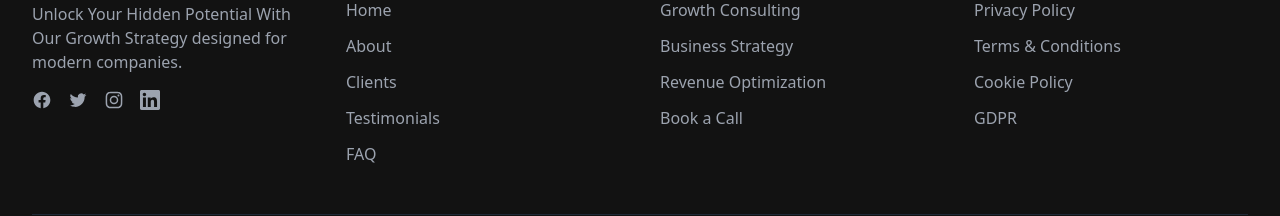
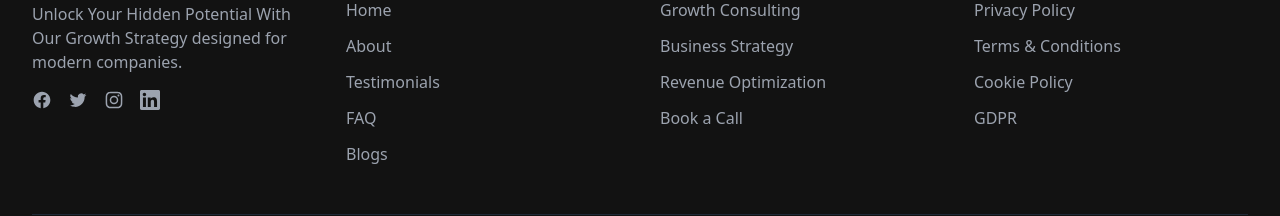
Before and after one commit to asmaa-dev1/lets-impact, a React (Vite) app: page / in a window 1280 px wide. Shown: the part 5294-5510 px from the top of the page. Built offline with nearby package versions, Linux system fonts and the light colour scheme.

Commit message:
add blog section with Morocco insights

```diff
--- a/src/components/Footer.tsx
+++ b/src/components/Footer.tsx
@@ -47,15 +47,15 @@ const Footer = () => {
             </div>
           </div>
 
-          {/* Navigation */}
+          {/* Navigation - متطابق مع Navbar */}
           <div>
             <h3 className="text-lg font-semibold mb-4">Navigation</h3>
             <ul className="space-y-3">
               <li><div onClick={() => scrollToSection("home")} className="text-gray-400 hover:text-saas-orange transition-colors cursor-pointer">Home</div></li>
               <li><div onClick={() => scrollToSection("about")} className="text-gray-400 hover:text-saas-orange transition-colors cursor-pointer">About</div></li>
-              <li><div onClick={() => scrollToSection("clients")} className="text-gray-400 hover:text-saas-orange transition-colors cursor-pointer">Clients</div></li>
               <li><div onClick={() => scrollToSection("testimonials")} className="text-gray-400 hover:text-saas-orange transition-colors cursor-pointer">Testimonials</div></li>
               <li><div onClick={() => scrollToSection("faq")} className="text-gray-400 hover:text-saas-orange transition-colors cursor-pointer">FAQ</div></li>
+              <li><div onClick={() => scrollToSection("Blogs")} className="text-gray-400 hover:text-saas-orange transition-colors cursor-pointer">Blogs</div></li>
             </ul>
           </div>
 
@@ -63,9 +63,9 @@ const Footer = () => {
           <div>
             <h3 className="text-lg font-semibold mb-4">Services</h3>
             <ul className="space-y-3">
-              <li><div onClick={() => scrollToSection("contact")} className="text-gray-400 hover:text-saas-orange transition-colors cursor-pointer">Growth Consulting</div></li>
-              <li><div onClick={() => scrollToSection("contact")} className="text-gray-400 hover:text-saas-orange transition-colors cursor-pointer">Business Strategy</div></li>
-              <li><div onClick={() => scrollToSection("contact")} className="text-gray-400 hover:text-saas-orange transition-colors cursor-pointer">Revenue Optimization</div></li>
+              <li><div onClick={() => scrollToSection("about")} className="text-gray-400 hover:text-saas-orange transition-colors cursor-pointer">Growth Consulting</div></li>
+              <li><div onClick={() => scrollToSection("about")} className="text-gray-400 hover:text-saas-orange transition-colors cursor-pointer">Business Strategy</div></li>
+              <li><div onClick={() => scrollToSection("about")} className="text-gray-400 hover:text-saas-orange transition-colors cursor-pointer">Revenue Optimization</div></li>
               <li><div onClick={() => scrollToSection("contact")} className="text-gray-400 hover:text-saas-orange transition-colors cursor-pointer">Book a Call</div></li>
             </ul>
           </div>
```
